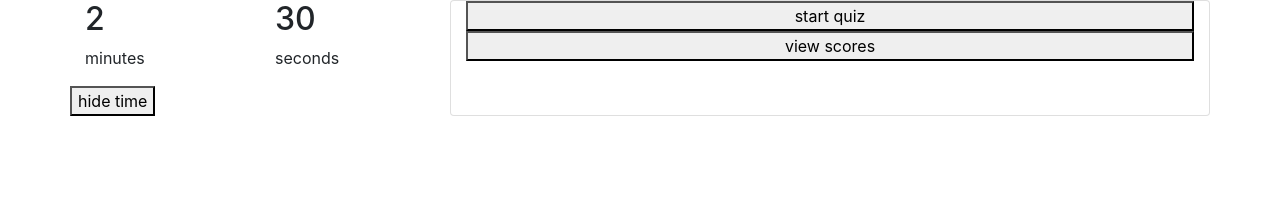
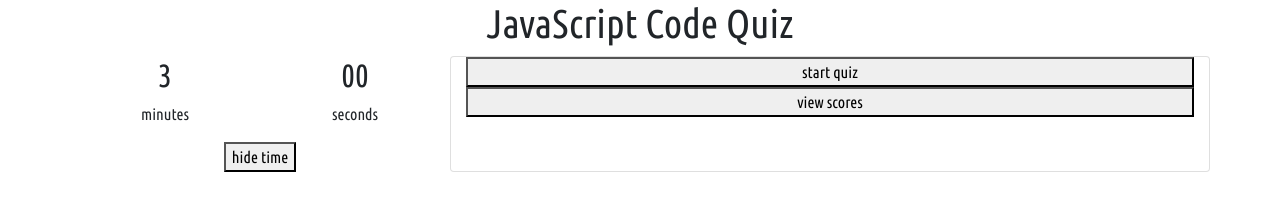
Before and after one commit to theykay/code-quiz, a plain HTML site: page index.html in a window 1280 px wide. Drawn offline with nearby package versions, Linux system fonts and the light colour scheme.

Commit message:
formatting

```diff
--- a/assets/styles.css
+++ b/assets/styles.css
@@ -0,0 +1,20 @@
+* {
+    font-family: 'Ubuntu Condensed', sans-serif;
+}
+
+h1 {
+    text-align: center;
+}
+
+.row {
+    display: flex;
+    justify-content: center;
+}
+
+h2 {
+    text-align: center;
+}
+
+p {
+    text-align: center;
+}
--- a/index.html
+++ b/index.html
@@ -10,10 +10,11 @@
     <link
         href="https://fonts.googleapis.com/css2?family=Ubuntu+Condensed&family=Ubuntu:ital,wght@0,300;0,400;0,500;0,700;1,300;1,400;1,500;1,700&display=swap"
         rel="stylesheet">
-    <!-- <link rel="stylesheet" href="./assets/styles.css"> -->
+    <link rel="stylesheet" href="./assets/styles.css">
 </head>
 
 <body>
+    <h1>JavaScript Code Quiz</h1>
     <!-- make these divs side-by-side for large screens, make timer above question for small screen -->
     <div class="container">
         <div class="row">
--- a/index.js
+++ b/index.js
@@ -223,7 +223,7 @@ let timerDisplay = document.getElementById('showHide');
 let displayShowing = true;
 
 // total time allotted for quiz
-const totalTime = 150;
+const totalTime = 180;
 let timeElapsed = 0;
 let interval;
 
@@ -253,9 +253,9 @@ startButton.addEventListener('click', function () {
 });
 
 scoreButton.addEventListener('click', function () {
+    if (localStorage.getItem('names')) {
         initialize();
-    document.getElementById('card').removeChild(scoreButton);
-    console.log(JSON.parse(localStorage.getItem('names')));
+        // document.getElementById('card').removeChild(scoreButton);
         let scoreNames = JSON.parse(localStorage.getItem('names'));
         let scoreNums = JSON.parse(localStorage.getItem('nums'));
         if (scoreNames != null) {
@@ -269,6 +269,12 @@ scoreButton.addEventListener('click', function () {
             currentScore.textContent = 'Name: ' + scoreNames[r] + " Score: " + scoreNums[r];
             scoreList.appendChild(currentScore);
         }
+    } else {
+        let noScores = document.createElement('p');
+        noScores.textContent = 'no scores recorded yet';
+        document.getElementById('card').appendChild(noScores);
+    }
+    document.getElementById('card').removeChild(scoreButton);
 });
 
 // change timer text opacity to reveal or hide it
@@ -554,6 +560,7 @@ function initialize() {
 function formatMinutes() {
     let secondsLeft = totalTime - timeElapsed;
     let minutesLeft = Math.floor(secondsLeft / 60);
+
     // let formattedMinutes;
 
     // if (minutesLeft < 10) {
```
Lines whose indentation alone changed are shown as unchanged.
